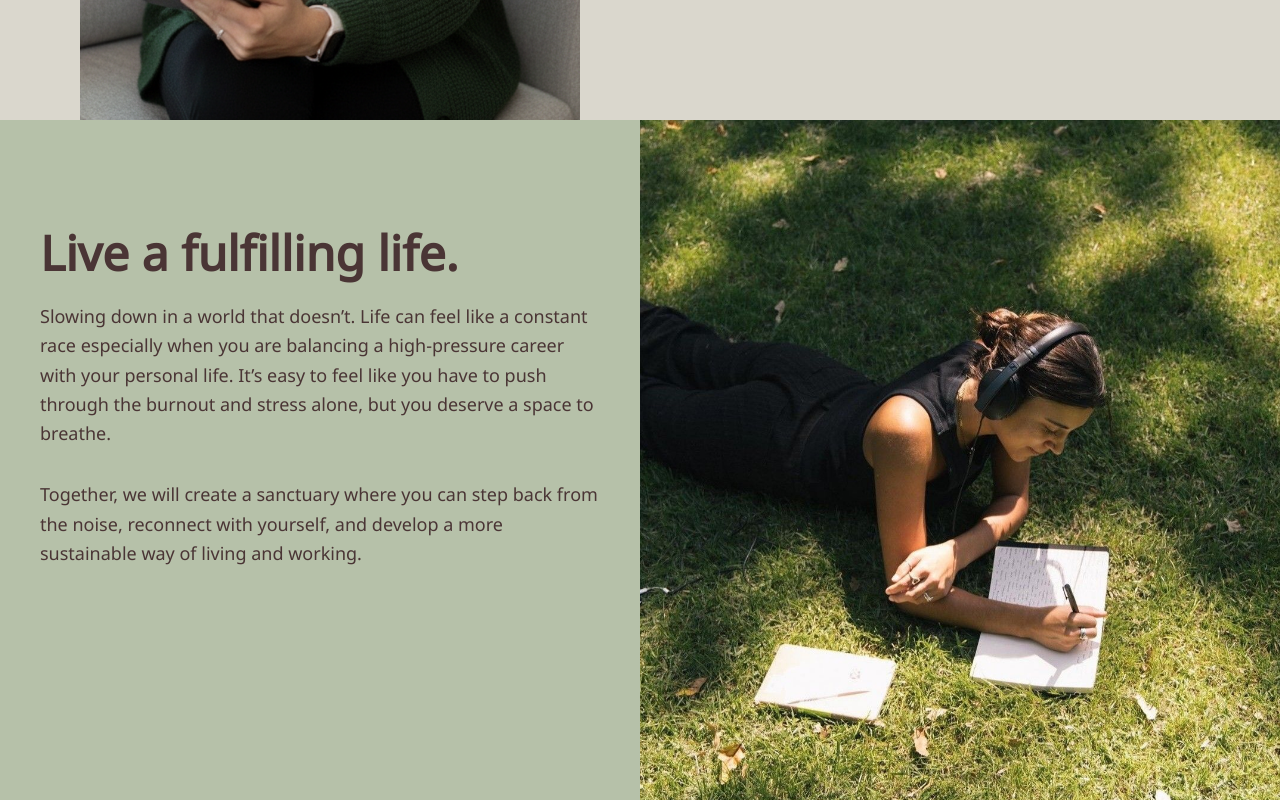
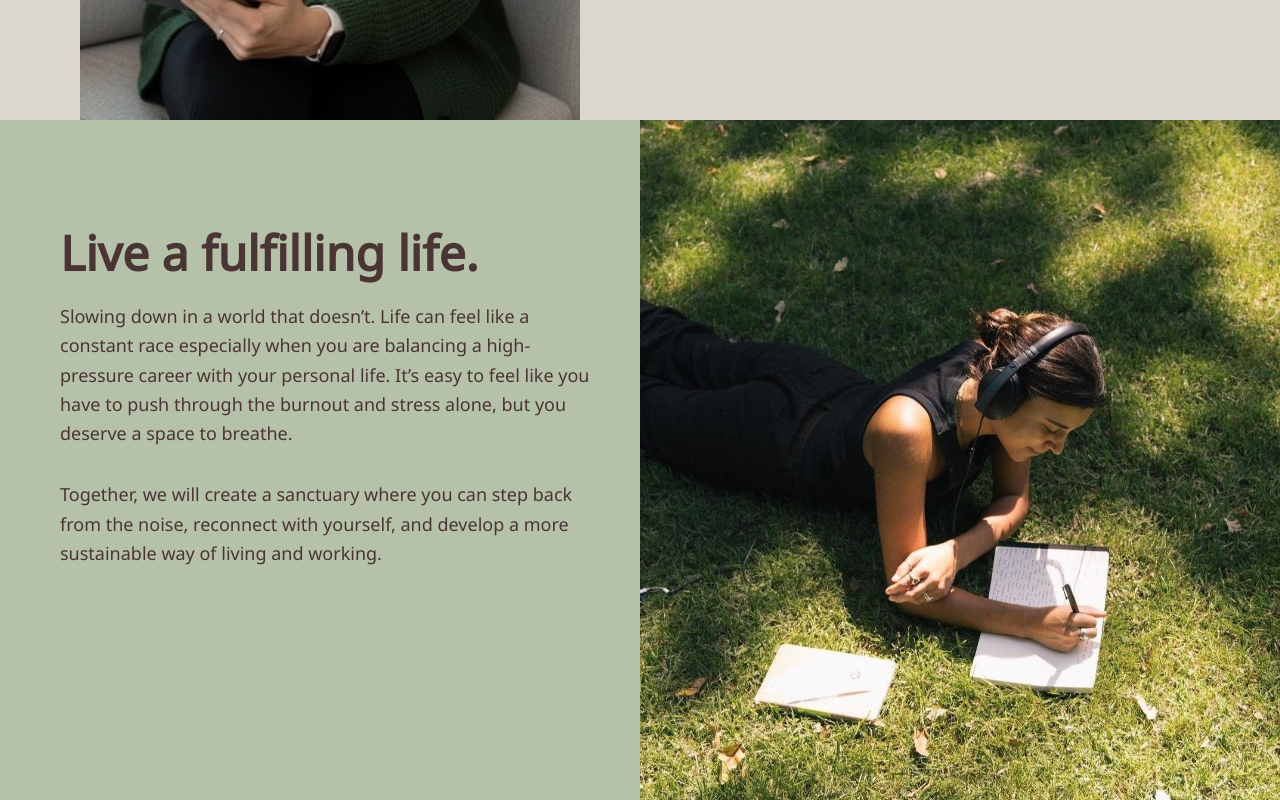
Before and after one commit to anuff/therapist-site, a Next.js app: page / in a window 1280 px wide. Shown: the part 680-1480 px from the top of the page. Built offline with nearby package versions, Linux system fonts and the light colour scheme.

Commit message:
Alignment changes (redesign)

```diff
--- a/app/components/AboutSection.jsx
+++ b/app/components/AboutSection.jsx
@@ -24,7 +24,7 @@ export default function AboutSection() {
           </div>
 
           {/* TEXT */}
-          <div className="flex flex-col space-y-5 w-full md:w-1/2 order-2 md:order-1">
+          <div className=" pl-5 flex flex-col space-y-5 w-full md:w-1/2 order-2 md:order-1">
             <h2>Hi, I’m Maya.</h2>
 
             <p>
--- a/app/components/FAQSection.jsx
+++ b/app/components/FAQSection.jsx
@@ -49,7 +49,7 @@ export default function FAQSection() {
               {faqItems.map((item, index) => (
                 <Accordion
                   key={item.title}
-                  title={<h3>{item.title}</h3>}
+                  title={<h5>{item.title}</h5>}
                   content={
                     <p className=" mb-2 md:py-2 md:px-9">{item.content}</p>
                   }
--- a/app/components/Navbar.jsx
+++ b/app/components/Navbar.jsx
@@ -14,7 +14,7 @@ export default function Navbar() {
   return (
     <header className="flex justify-between items-center px-5 md:px-15 h-20 bg-primary">
       <nav>
-        <h3 className="font-semibold">
+        <h3 className="font-semibold md:text-start">
           <Link href="/">Dr. Maya Reynolds</Link>
         </h3>
       </nav>
--- a/app/components/SplitSection.jsx
+++ b/app/components/SplitSection.jsx
@@ -15,10 +15,10 @@ export default function SplitSection({
     ${reverse ? 'md:flex-row-reverse' : 'md:flex-row'}`}
     >
       {/* TEXT SIDE */}
-      <div className="md:w-1/2 ">
+      <div className="md:w-1/2">
         <div
           className={`flex flex-col md:h-full
-          ${reverse ? 'md:order-2 bg-primary pt-4 md:pt-20 text-green-950' : 'bg-secondary pt-4 md:pt-20'}`}
+          ${reverse ? 'md:order-2 bg-primary pl-5 md:pl-0 pt-4 md:pt-20 text-green-950' : 'bg-secondary pt-4 pl-5 md:pt-20'}`}
         >
           <div className="flex flex-col gap-4  pt-5 px-5 md:px-10">
             <h2>{title}</h2>
```
